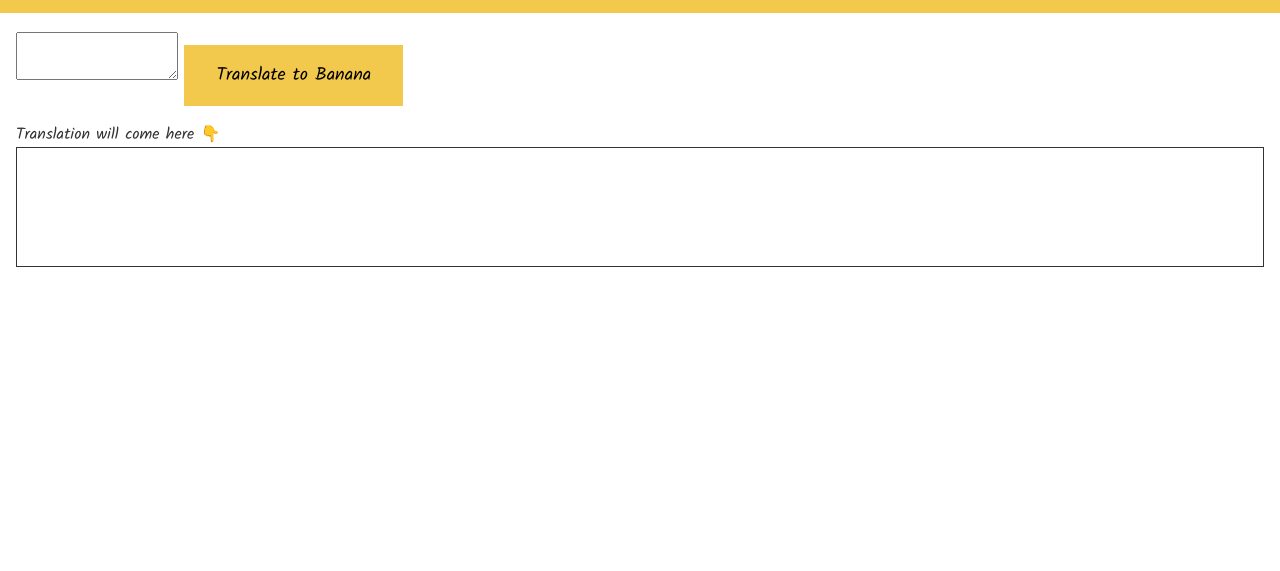
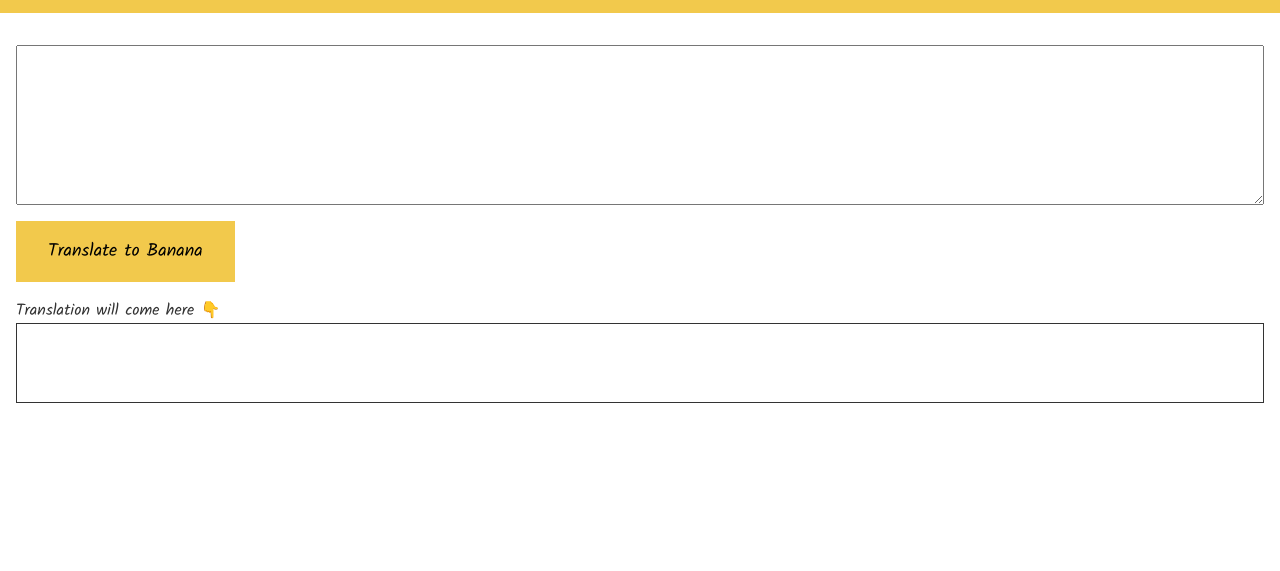
Before and after one commit to alamdar786/Neog-Camp-Assignment-Mark-Six, a plain HTML site: page Index.html in a window 1280 px wide. Shown: the part 70-641 px from the top of the page. Drawn offline with Linux system fonts and the light colour scheme.

Commit message:
Styling Changes

```diff
--- a/Index.html
+++ b/Index.html
@@ -18,7 +18,7 @@
 
     <main>
 
-    <textarea id="txt-input" placeholder="Hello"> </textarea>
+    <textarea id="txt-input" placeholder="Put your message here to convert to banana language"> </textarea>
 
 
 
--- a/styles.css
+++ b/styles.css
@@ -67,14 +67,20 @@ button {
 }
 
 
-/*
+
 textarea {
+    display: block;
+    width: 100%;
+    font-size: large;
+    font-family: inherit;
+    margin-top: 1rem;
+    height: 20vh;
 
-} */
+}
 
 #output {
     border: 1px solid var(--black-color);
-    height: 15vh;
+    height: 10vh;
     width: 100%;
     padding: 1rem;
     font-size: large;
```
